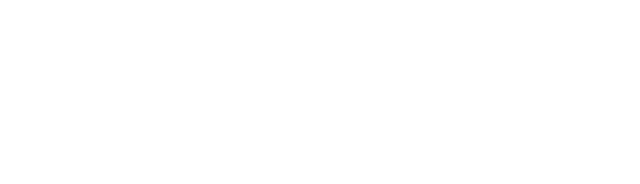
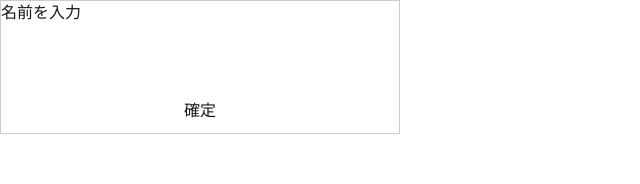
Before and after one commit to heisannn/osakana, a Next.js app in the folder client/: page /mobile/register in a window 1280 px wide. Shown: the top 184 px of the page, without its empty margins (0-640 px from the left). Built offline with nearby package versions, Linux system fonts and the light colour scheme.

Commit message:
開発用のダミーを追加

```diff
--- /dev/null
+++ b/client/app/mobile/_components/DisplayCombo.tsx
@@ -0,0 +1 @@
+// ToDo : コンボ表示コンポーネント
--- a/client/app/mobile/_components/InputForm.tsx
+++ b/client/app/mobile/_components/InputForm.tsx
@@ -59,7 +59,7 @@ export function InputForm({ onSubmitAction, buttonText }: InputFormProps) {
         disabled={loading}
         style={{ padding: "10px", cursor: "pointer" }}
       >
-        {loading ? "保存中..." : "保存してNFCスキャン準備"}
+        {loading ? "保存中..." : "確定"}
       </button>
       {message && (
         <p style={{ color: loading ? "blue" : "green" }}>{message}</p>
--- /dev/null
+++ b/client/app/mobile/_components/Keypad.tsx
@@ -0,0 +1,2 @@
+// ToDo ; キーパッドを実装
+//
--- a/client/app/mobile/actions.ts
+++ b/client/app/mobile/actions.ts
@@ -1,13 +1,19 @@
 "use server";
 
 import { cookies } from "next/headers";
+import { redirect } from "next/navigation";
 
-export async function registerUser(uuid: string) {
-  if (!uuid) {
-    throw new Error("uuid is required");
+export async function registerUser(formData: FormData) {
+  const name = formData.get("input") as string;
+  if (!name) {
+    throw new Error("Name is required");
   }
 
   const cookieStore = await cookies();
+
+  // ToDo : Httpリクエスト
+  // レスポンスからUUIDを取得する想定
+  const uuid = "response dummy";
 
   cookieStore.set("user_id", uuid, {
     httpOnly: true,
@@ -15,7 +21,8 @@ export async function registerUser(uuid: string) {
     maxAge: 60 * 3,
   });
 
-  console.log(`Registered User: ${uuid}`);
+  console.log(`Registered User: ${name}, ${uuid}`);
+  redirect("/mobile");
 }
 
 export async function saveDataToCookie(formData: FormData) {
--- a/client/app/mobile/page.tsx
+++ b/client/app/mobile/page.tsx
@@ -22,11 +22,11 @@ async function StatusMessage({ searchParams }: PageProps) {
 
 export default async function Mobile() {
   return (
-    //<AuthGuard>
-    <div>
-      <StatusMessage searchParams={Promise.resolve({} as SearchParams)} />
-      <InputForm onSubmitAction={saveDataToCookie} buttonText="数字を入力" />
-    </div>
-    //</AuthGuard>
+    <AuthGuard>
+      <div>
+        <StatusMessage searchParams={Promise.resolve({} as SearchParams)} />
+        <InputForm onSubmitAction={saveDataToCookie} buttonText="数字を入力" />
+      </div>
+    </AuthGuard>
   );
 }
--- a/client/app/mobile/register/page.tsx
+++ b/client/app/mobile/register/page.tsx
@@ -3,5 +3,9 @@ import { InputForm } from "../_components/InputForm";
 import { registerUser } from "../actions";
 
 export default async function Mobile() {
-  return <div></div>;
+  return (
+    <div>
+      <InputForm onSubmitAction={registerUser} buttonText="名前を入力" />
+    </div>
+  );
 }
--- a/client/app/mobile/request/page.tsx
+++ b/client/app/mobile/request/page.tsx
@@ -10,19 +10,12 @@ type PageProps = {
 async function sendDataToServer(combinedData: any) {
   console.log("SendData:", combinedData);
 
-  /*
-  const response = await fetch("https://api.example.com/endpoint", {
-    method: "POST",
-    headers: {
-      "Content-Type": "application/json",
-    },
-    body: JSON.stringify(combinedData),
-  });
-  */
-
-  // dummy response for testing
+  // ToDo : Httpリクエスト
+  // レスポンスのモック
+  // 50%の確率でisCorrectがtrueになるようにする
+  // comboは固定で10にする
   const response = new Response(
-    JSON.stringify({ result: { isCorrect: Math.random() < 0.5 } }),
+    JSON.stringify({ result: { isCorrect: Math.random() < 0.5, combo: 10 } }),
     {
       status: 200,
     },
@@ -59,5 +52,6 @@ export default async function ProcessPage({ searchParams }: PageProps) {
 
   console.log("[サーバー] 処理完了。メインページにリダイレクトします。");
   const isCorrect = apiResponse.result?.isCorrect ?? false;
-  redirect(`/mobile/?result=${isCorrect}`);
+  const combo = apiResponse.result?.combo ?? 0;
+  redirect(`/mobile/?result=${isCorrect},combo=${combo}`);
 }
--- a/client/app/mobile/request/search-params.ts
+++ b/client/app/mobile/request/search-params.ts
@@ -1,9 +1,10 @@
-import { parseAsString, createLoader } from "nuqs/server";
+import { parseAsString, parseAsInteger, createLoader } from "nuqs/server";
 
 export const searchParams = {
   nfcId: parseAsString.withDefault(""),
   result: parseAsString.withDefault(""),
   error: parseAsString.withDefault(""),
+  combo: parseAsInteger.withDefault(0),
 };
 
 export const loadSearchParams = createLoader(searchParams);
```
